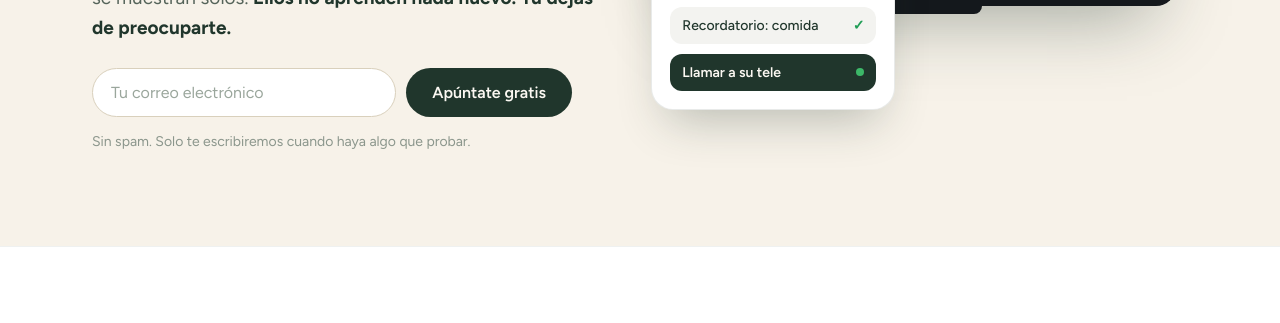
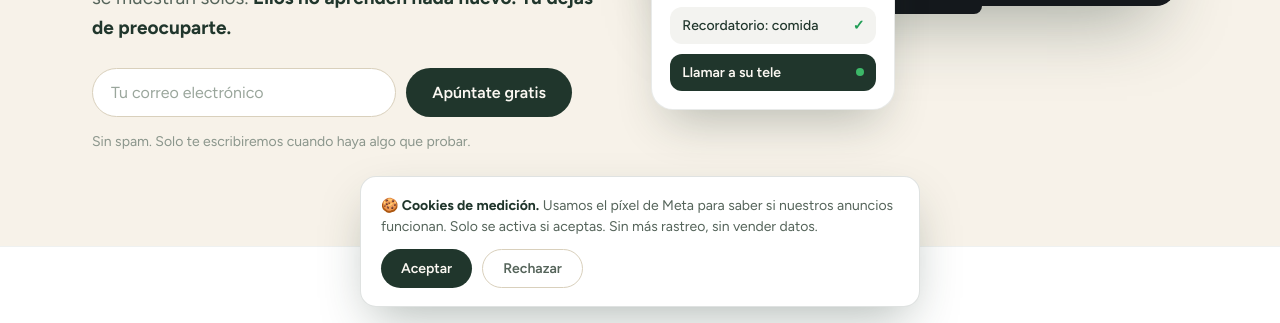
Before and after one commit to ialiagadev/cuidames-landing, a plain HTML site: page index.html in a window 1280 px wide. Shown: the part 477-800 px from the top of the page. Drawn offline with nearby package versions, Linux system fonts and the light colour scheme.

Commit message:
feat: activa el píxel de Meta (ID 874750399022402)
Verificado E2E en navegador real contra Supabase en vivo:
- Rechazar consentimiento → el píxel NO se carga (fbq undefined, sin fbevents.js)
- Primera visita → banner visible, píxel sin cargar
- Aceptar → píxel cargado + PageView
- Apuntarse a la lista → evento Lead disparado + registro real en Supabase
  (source=directo-hero). Sin errores de consola.

Co-Authored-By: Claude Opus 4.8 <noreply@anthropic.com>

```diff
--- a/index.html
+++ b/index.html
@@ -336,7 +336,7 @@
   // === Píxel de Meta (para la campaña de ads) ===
   // 1. Crea el píxel en Meta Events Manager (business.facebook.com → Eventos → Píxeles).
   // 2. Pega aquí su ID (solo números). Sin ID, no se carga nada ni aparece el banner.
-  const META_PIXEL_ID = "";
+  const META_PIXEL_ID = "874750399022402";
 
   const CONSENT_KEY = "cuidames_cookies";
   function loadMetaPixel() {
```
